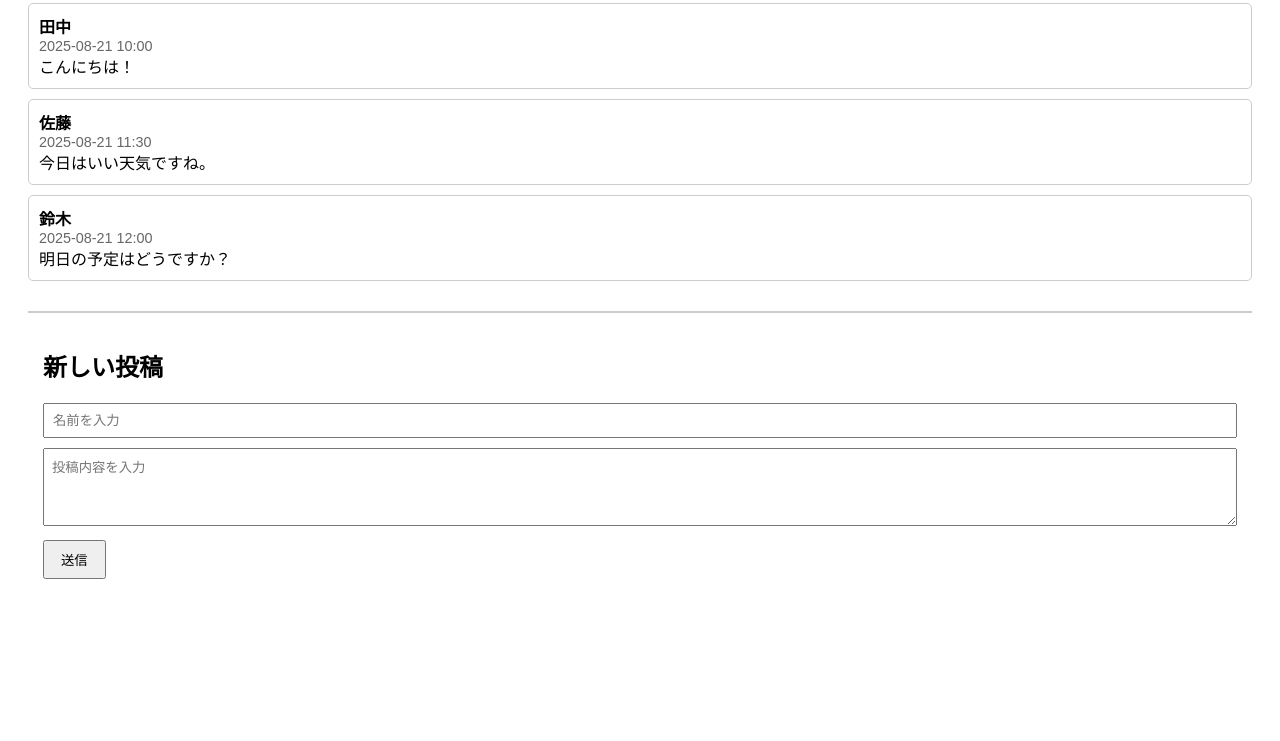
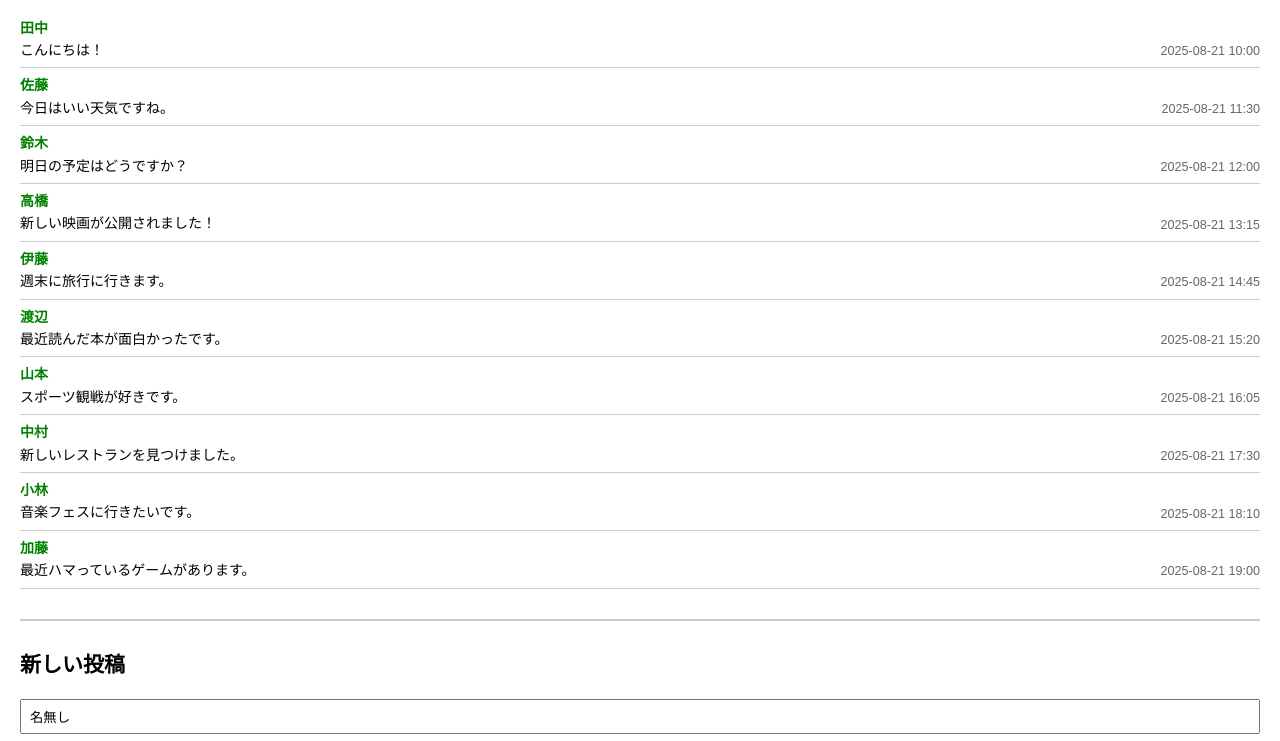
Before and after one commit to jigintern/2025-summer-b, a plain HTML site: page public/thread.html in a window 1280 px wide. Shown: the part 114-855 px from the top of the page. Before the commit the page ends 800 px from the top, so only its background shows below. Drawn offline with Linux system fonts and the light colour scheme; a web font is replaced by a local one.

Commit message:
👍 thread.htmlとstyle-thread.cssを実装しました

```diff
--- /dev/null
+++ b/public/style-thread.css
@@ -0,0 +1,90 @@
+body {
+  font-family: "DotGothic16", sans-serif;
+  font-weight: 400;
+  font-style: normal;
+  background-color: #fff;
+  color: #000;
+
+  margin: 0;
+  padding: 20px;
+  font-size: 14px;
+  line-height: 1.6;
+}
+
+.post {
+  border-bottom: 1px solid #ccc;
+  padding: 6px 0;
+  margin: 0;
+  border-radius: 0;
+  display: flex;
+  justify-content: space-between;
+}
+
+.post .user {
+  font-weight: bold;
+  color: #008000;
+  margin-right: 6px;
+}
+
+.post .date {
+  font-size: 0.9em;
+  color: #666;
+  margin-top: 4px;
+  white-space: pre-wrap;
+  align-self: flex-end;
+}
+
+
+
+/* 入力フォームをページ下に配置 */
+.form-container {
+  margin-top: 30px;
+  padding: 10px 0;
+  border-top: 2px solid #ccc;
+}
+
+.form-container input,
+.form-container textarea {
+  font-family: "DotGothic16", sans-serif;
+  width: 100%;
+  padding: 8px;
+  margin-bottom: 10px;
+  box-sizing: border-box;
+}
+
+::placeholder {
+  font-family: "DotGothic16", sans-serif;
+  font-weight: 400;
+  font-style: normal;
+}
+
+/* .form-container button {
+  padding: 8px 16px;
+  cursor: pointer;
+} */
+
+/* 昔のHTML風ボタンスタイル */
+button {
+  background-color: #c0c0c0;
+  border: 2px outset #c0c0c0;
+  color: #000000;
+  font-family: "DotGothic16", sans-serif;
+  font-size: 12px;
+  padding: 4px 12px;
+  cursor: pointer;
+  box-shadow: none;
+}
+
+button:hover {
+  background-color: #d4d0c8;
+}
+
+button:active {
+  border: 2px inset #c0c0c0;
+  background-color: #a0a0a0;
+}
+
+button:focus {
+  outline: 1px dotted #000000;
+  outline-offset: -4px;
+}
--- a/public/thread.html
+++ b/public/thread.html
@@ -1,46 +1,19 @@
 <!DOCTYPE html>
 <html lang="ja">
+
 <head>
     <meta charset="UTF-8">
+    <link rel="stylesheet" href="style-thread.css">
+    <link rel="preconnect" href="https://fonts.googleapis.com">
+    <link rel="preconnect" href="https://fonts.gstatic.com" crossorigin>
+    <link href="https://fonts.googleapis.com/css2?family=DotGothic16&family=Outfit:wght@100..900&display=swap"
+        rel="stylesheet">
     <title>掲示板</title>
-        <style>
-            body {
-                font-family: sans-serif;
-                padding: 20px;
-            }
-            .post {
-                border: 1px solid #ccc;
-                padding: 10px;
-                margin-bottom: 10px;
-                border-radius: 5px;
-            }
-            .post .user {
-                font-weight: bold;
-            }
-            .post .date {
-                font-size: 0.9em;
-                color: #666;
-            }
-            /* 入力フォームをページ下に配置 */
-            .form-container {
-                margin-top: 30px;
-                padding: 15px;
-                border-top: 2px solid #ccc;
-            }
-            .form-container input, .form-container textarea {
-                width: 100%;
-                padding: 8px;
-                margin-bottom: 10px;
-                box-sizing: border-box;
-            }
-            .form-container button {
-                padding: 8px 16px;
-                cursor: pointer;
-            }
-        </style>
 </head>
+
 <body>
-        <h1>掲示板</h1>
+    <a href="index.html">掲示板一覧へ戻る</a>
+    <h1 id="title"></h1>
     <!-- 投稿を表示するエリア -->
     <div id="posts"></div>
 
@@ -48,35 +21,42 @@
     <div class="form-container">
         <h2>新しい投稿</h2>
         <!-- 名前入力欄 -->
-            <input type="text" id="userName" placeholder="名前を入力">
+        <input type="text" id="userName" value="名無し" placeholder="名前を入力">
         <!-- 投稿内容入力欄 -->
-            <textarea
-                id="postContent"
-                rows="4"
-                placeholder="投稿内容を入力"
-            ></textarea>
+        <textarea id="postContent" rows="4" placeholder="投稿内容を入力"></textarea>
         <!-- 送信ボタン -->
         <button id="submitBtn">送信</button>
     </div>
 
     <script>
+        const queryString = window.location.search;
+        const params = new URLSearchParams(queryString);
+        const title = params.get("title");
+
+        console.log(queryString);
+        console.log(params);
+        console.log(title);
+
+        const titleElement = document.getElementById("title");
+
+        if (title) {
+            titleElement.textContent = title;
+        } else {
+            titleElement.textContent = "掲示板";
+        }
+
         // --- 仮のサーバーから返ってくるデータ（実際にはAPIなどから取得予定） ---
         const posts = [
-                {
-                    userName: "田中",
-                    post: "こんにちは！",
-                    createdAt: "2025-08-21 10:00",
-                },
-                {
-                    userName: "佐藤",
-                    post: "今日はいい天気ですね。",
-                    createdAt: "2025-08-21 11:30",
-                },
-                {
-                    userName: "鈴木",
-                    post: "明日の予定はどうですか？",
-                    createdAt: "2025-08-21 12:00",
-                },
+            { userName: "田中", post: "こんにちは！", createdAt: "2025-08-21 10:00" },
+            { userName: "佐藤", post: "今日はいい天気ですね。", createdAt: "2025-08-21 11:30" },
+            { userName: "鈴木", post: "明日の予定はどうですか？", createdAt: "2025-08-21 12:00" },
+            { userName: "高橋", post: "新しい映画が公開されました！", createdAt: "2025-08-21 13:15" },
+            { userName: "伊藤", post: "週末に旅行に行きます。", createdAt: "2025-08-21 14:45" },
+            { userName: "渡辺", post: "最近読んだ本が面白かったです。", createdAt: "2025-08-21 15:20" },
+            { userName: "山本", post: "スポーツ観戦が好きです。", createdAt: "2025-08-21 16:05" },
+            { userName: "中村", post: "新しいレストランを見つけました。", createdAt: "2025-08-21 17:30" },
+            { userName: "小林", post: "音楽フェスに行きたいです。", createdAt: "2025-08-21 18:10" },
+            { userName: "加藤", post: "最近ハマっているゲームがあります。", createdAt: "2025-08-21 19:00" }
         ];
 
         // 投稿を表示する親要素
@@ -91,9 +71,11 @@
                 const div = document.createElement("div"); // 投稿全体のdivを作成
                 div.className = "post"; // CSS用クラスを付与
                 div.innerHTML = `
+                    <div>
                         <div class="user">${p.userName}</div>
+                        <div class="content">${p.post}</div>
+                    </div>
                     <div class="date">${p.createdAt}</div>
-          <div class="content">${p.post}</div>
                 `;
                 postsContainer.appendChild(div); // 親要素に追加
             });
@@ -103,18 +85,14 @@
         renderPosts();
 
         // --- 送信ボタンが押されたときの処理 ---
-            document.getElementById("submitBtn").addEventListener(
-                "click",
-                () => {
+        document.getElementById("submitBtn").addEventListener("click", () => {
             // 入力値を取得
-                    const userName = document.getElementById("userName").value
-                        .trim();
-                    const postContent = document.getElementById("postContent")
-                        .value.trim();
+            const userName = document.getElementById("userName").value.trim();
+            const postContent = document.getElementById("postContent").value.trim();
 
             // 入力が空ならアラートを表示して処理を中断
-                    if (!userName || !postContent) {
-                        alert("名前と投稿内容を入力してください");
+            if (!postContent) {
+                alert("投稿内容を入力してください");
                 return;
             }
 
@@ -131,8 +109,8 @@
             // 入力欄をリセット
             document.getElementById("userName").value = "";
             document.getElementById("postContent").value = "";
-                },
-            );
+        });
     </script>
 </body>
+
 </html>
```
Lines whose indentation alone changed are shown as unchanged.
